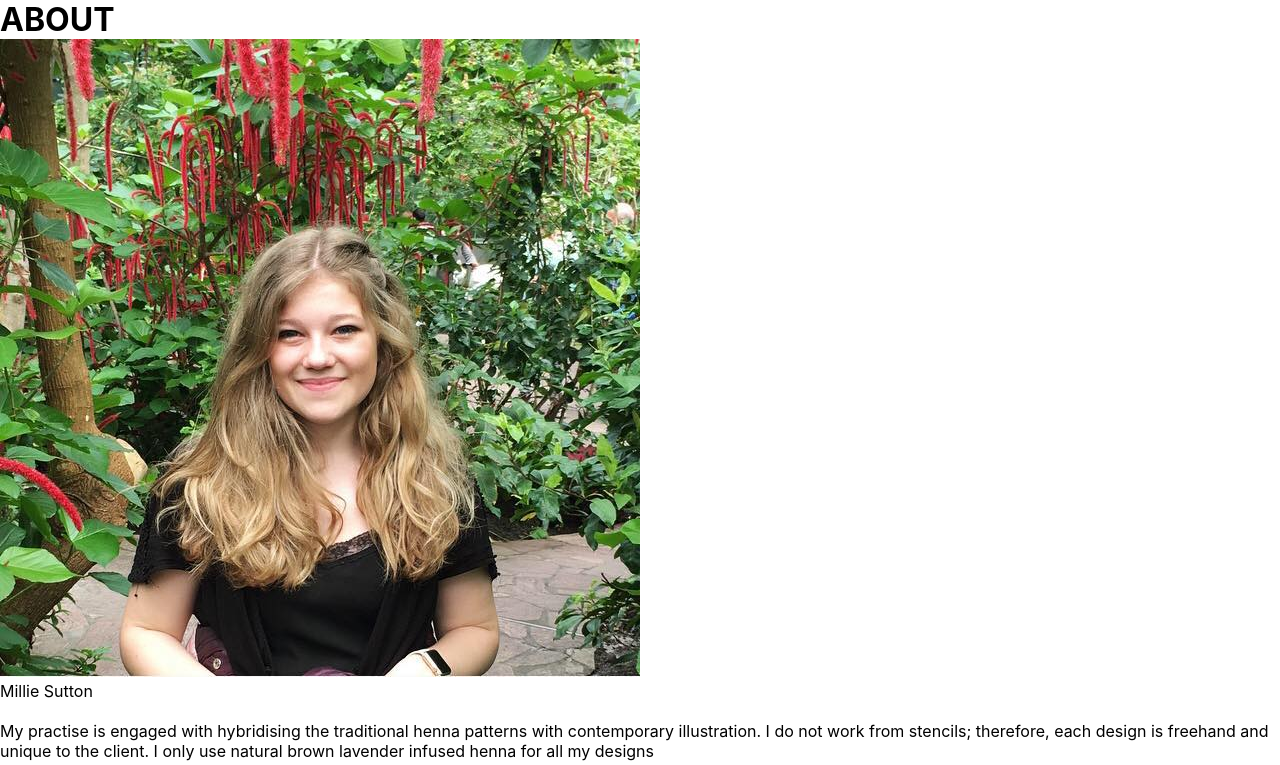
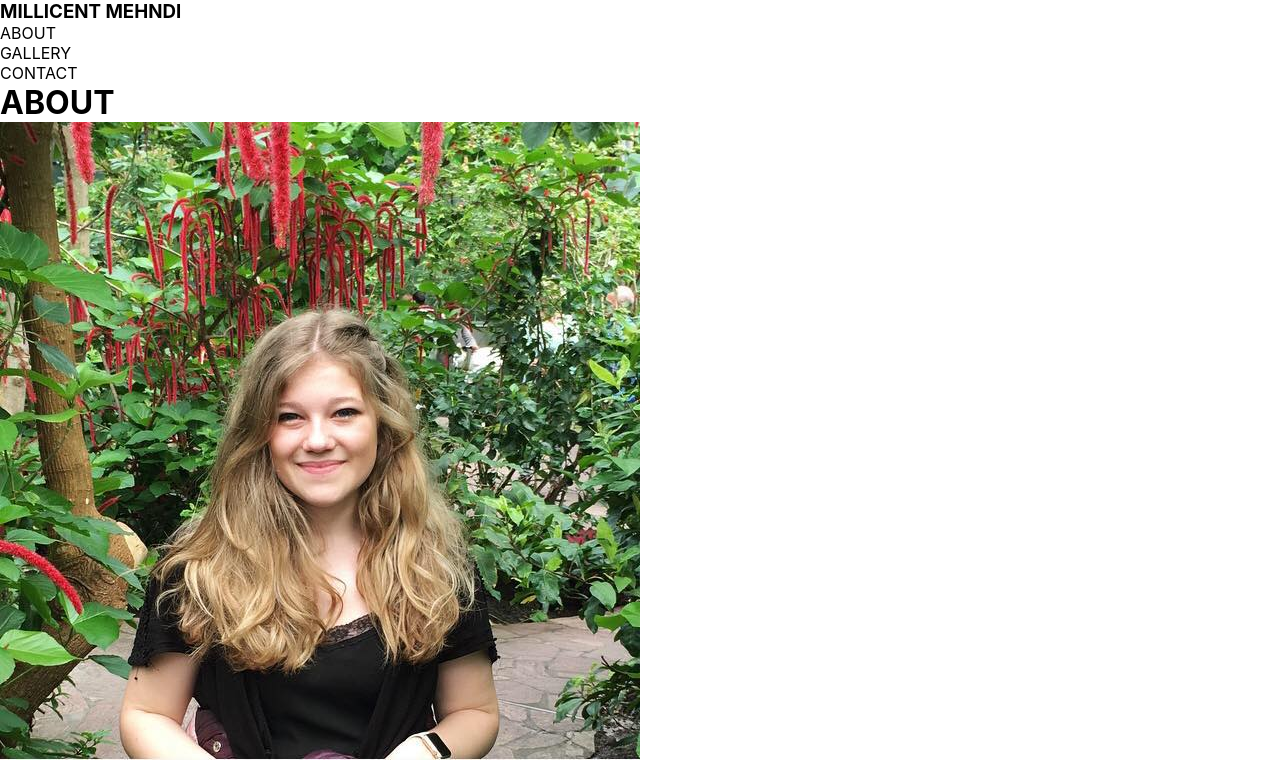
Before and after one commit to Velocima/millie-next, a Next.js app: page /about in a window 1280 px wide. Shown: the top 765 px of the page. Built offline with nearby package versions, Linux system fonts and the light colour scheme.

Commit message:
nav added to about page

```diff
--- a/pages/about.jsx
+++ b/pages/about.jsx
@@ -1,5 +1,6 @@
 import Head from 'next/head';
 import React from 'react';
+import Nav from '../components/nav';
 // import '../styles/about.css';
 {
 	/*
@@ -19,6 +20,7 @@ export default function About() {
 				<link rel='icon' type='image/png' href='/images/icon.png' />
 				<title>About | Millicent Mehndi</title>
 			</Head>
+			<Nav />
 			<div class='banner'>
 				<h1>ABOUT</h1>
 			</div>
```
